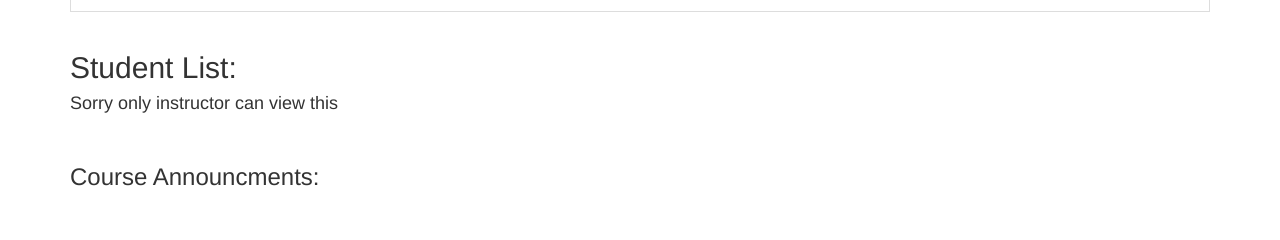
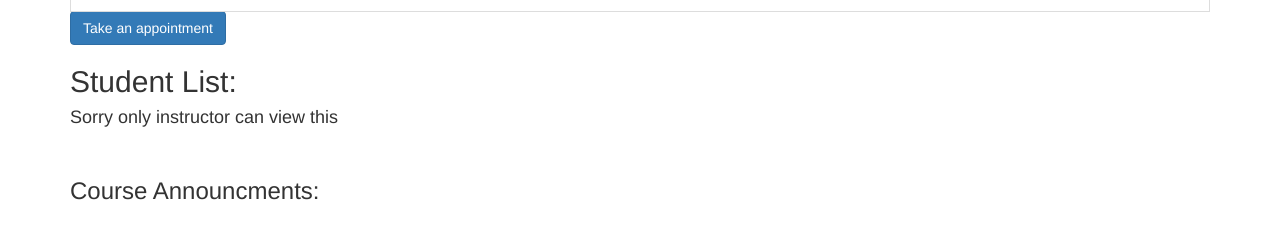
Before and after one commit to almarzouq/course_mgt_sys, a Django app: template courses/templates/course_details_announcments.html in a window 1280 px wide. Shown: the part 212-452 px from the top of the page. Run offline with Django 3.2, Linux system fonts and the light colour scheme; the template is opened without the code that fills it, so the values that code supplies are empty; some libraries are stand-ins or nearby versions.

Commit message:
work in progress

```diff
--- a/courses/templates/course_details_announcments.html
+++ b/courses/templates/course_details_announcments.html
@@ -10,6 +10,9 @@
   <p class="list-group-item-text">Days: {{course.days}}
   </p>
 </a>
+{% if not user.is_instructor %}
+<a class="btn btn-default btn-primary" href="{% url 'take_appointment' course.instructor.pk %}"> Take an appointment  </a>
+{% endif %}
 <br>
 <h2> Student List: </h2>
 {% if user.is_instructor %}
```
